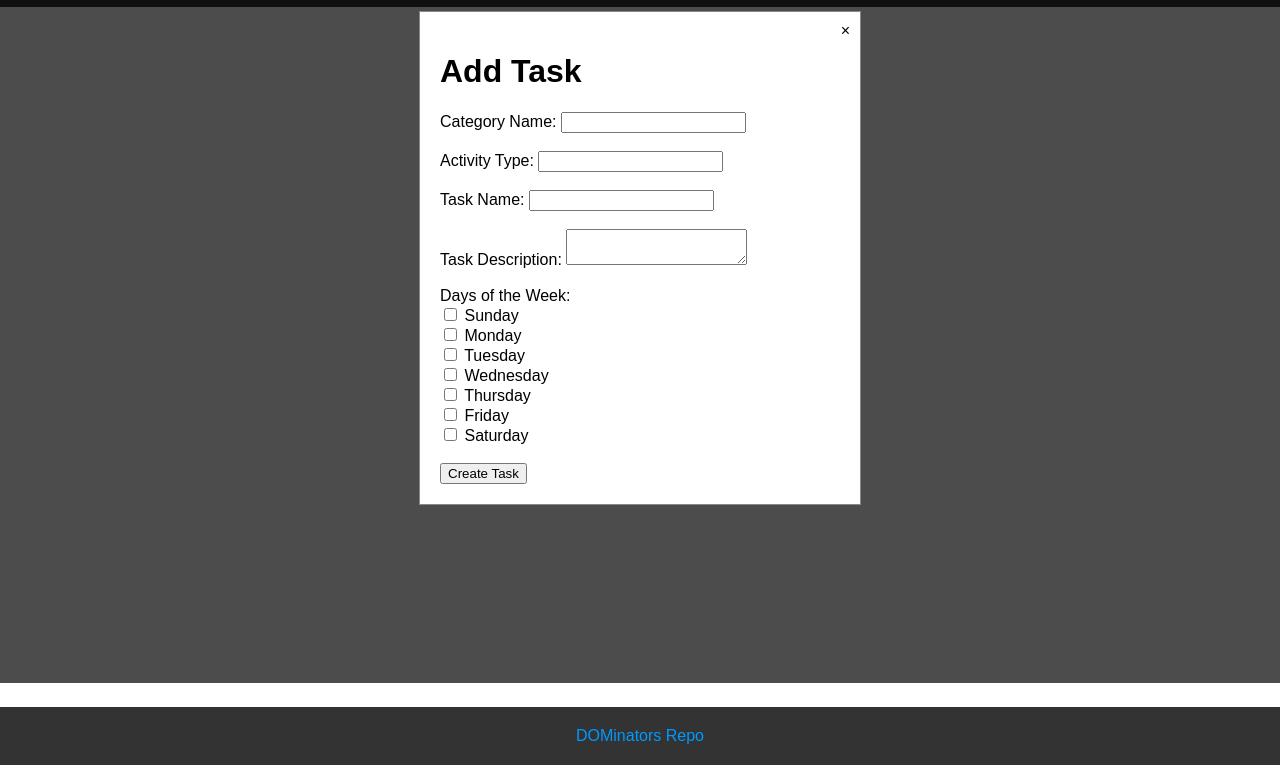
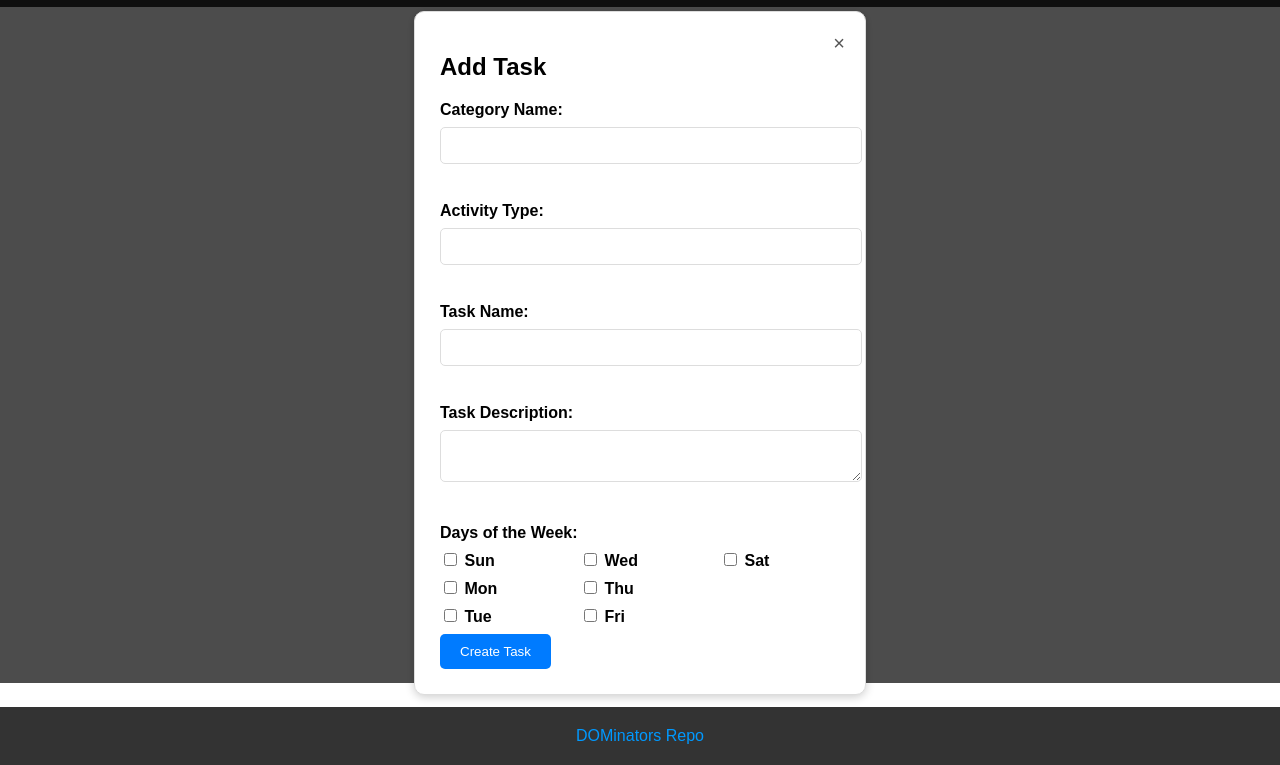
Before and after one commit to chingu-voyages/v47-tier1-team-05, a plain HTML site: page index.html in a window 1280 px wide. Both pictures are taken after typing "Sample" into the empty fields and a click on the button "Create Task". Shown: the part 117-882 px from the top of the page. Drawn offline with Linux system fonts and the light colour scheme.

Commit message:
feature---modal/form-css adjustment

```diff
--- a/index.html
+++ b/index.html
@@ -57,26 +57,28 @@
           ><br /><br />
 
           <label>Days of the Week:</label><br />
+          <div class="columns">
           <input type="checkbox" id="sunday" name="days[]" value="sunday" />
-          <label for="sunday">Sunday</label><br />
+          <label for="sunday">Sun</label><br />
           <input type="checkbox" id="monday" name="days[]" value="monday" />
-          <label for="monday">Monday</label><br />
+          <label for="monday">Mon</label><br />
           <input type="checkbox" id="tuesday" name="days[]" value="tuesday" />
-          <label for="tuesday">Tuesday</label><br />
+          <label for="tuesday">Tue</label><br />
           <input
             type="checkbox"
             id="wednesday"
             name="days[]"
             value="wednesday"
           />
-          <label for="wednesday">Wednesday</label><br />
+          <label for="wednesday">Wed</label><br />
           <input type="checkbox" id="thursday" name="days[]" value="thursday" />
-          <label for="thursday">Thursday</label><br />
+          <label for="thursday">Thu</label><br />
           <input type="checkbox" id="friday" name="days[]" value="friday" />
-          <label for="friday">Friday</label><br />
+          <label for="friday">Fri</label><br />
           <input type="checkbox" id="saturday" name="days[]" value="saturday" />
-          <label for="saturday">Saturday</label><br />
+          <label for="saturday">Sat</label><br />
           <br />
+        </div>
           <input type="submit" value="Create Task" />
         </form>
       </div>
--- a/styles.css
+++ b/styles.css
@@ -71,22 +71,74 @@ body {
     z-index: 1;
 }
 
+/* Style for the modal content */
 .modal-content {
-    background-color: #fff;
+  background-color: #ffffff;
   margin: 10% auto;
-    padding: 20px;
-    border: 1px solid #888;
+  padding: 25px;
+  border: 1px solid #dddddd;
   width: 80%;
   max-width: 400px;
   position: relative;
+  border-radius: 10px;
+  box-shadow: 0 2px 10px rgba(0, 0, 0, 0.2);
+}
+
+/* Columns for days of the week */
+.columns {
+  column-count: 3;
+  column-gap: 20px;
 }
 
 .close-button {
   position: absolute;
-    top: 0;
-    right: 0;
+  top: 10px;
+  right: 10px;
   padding: 10px;
   cursor: pointer;
+  font-size: 20px;
+  color: #555;
+}
+
+.close-button:hover {
+  color: #ff0000;
+}
+
+.modal-content h1 {
+  font-size: 24px;
+  margin-bottom: 20px;
+}
+
+/* Style for form */
+.modal-content label {
+  display: block;
+  font-weight: bold;
+  margin-bottom: 8px;
+  display: inline-block;
+    margin-right: 10px;
+    white-space: nowrap;
+}
+
+.modal-content input[type="text"],
+.modal-content textarea {
+  width: 100%;
+  padding: 10px;
+  margin-bottom: 20px;
+  border: 1px solid #ddd;
+  border-radius: 5px;
+}
+
+.modal-content input[type="submit"] {
+  background-color: #007bff;
+  color: #fff;
+  border: none;
+  border-radius: 5px;
+  padding: 10px 20px;
+  cursor: pointer;
+}
+
+.modal-content input[type="submit"]:hover {
+  background-color: #0056b3;
 }
 
 
```
Lines whose indentation alone changed are shown as unchanged.
